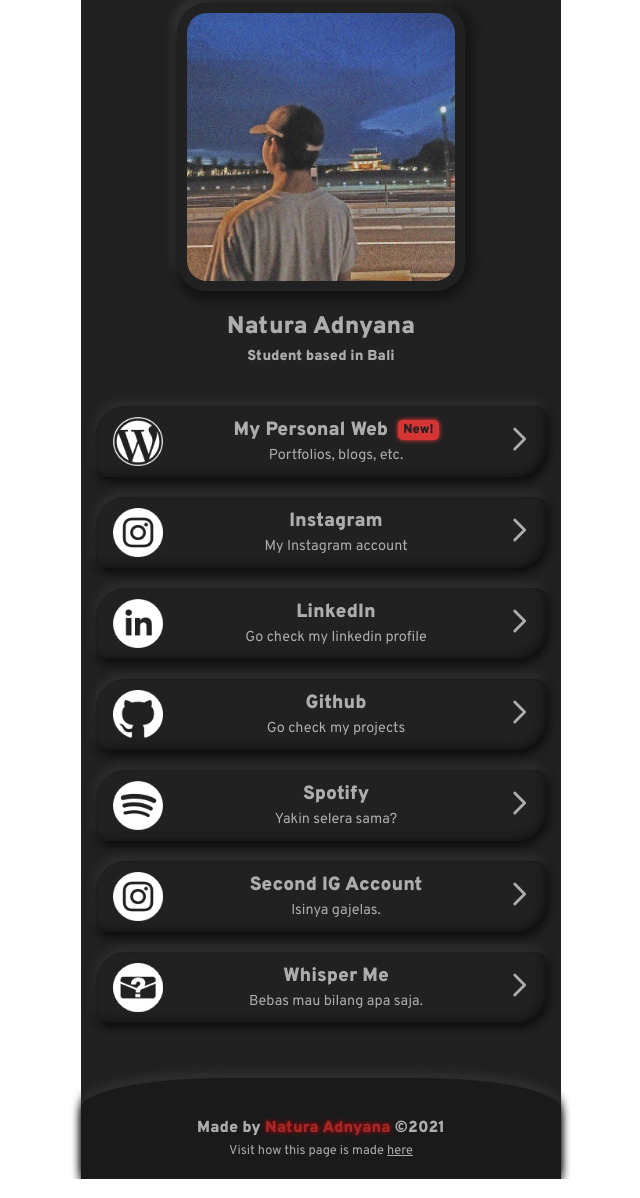
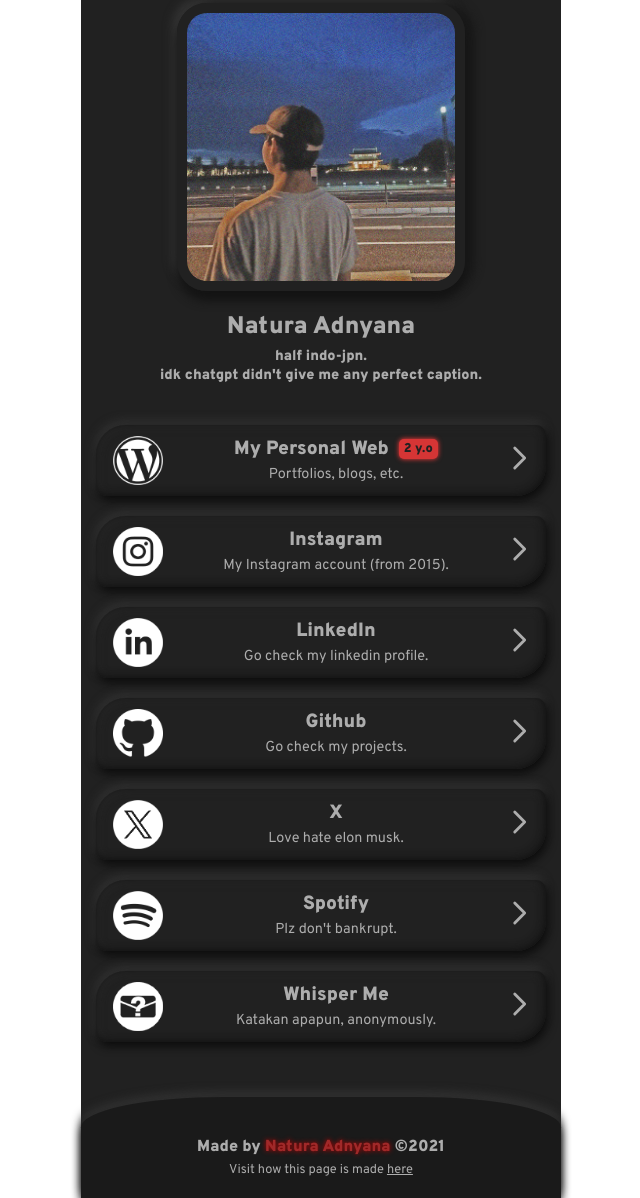
Before and after one commit to NaturaAdnyana/Selfmade-Likntree, a website built with webpack: page src/index.html in a window 1280 px wide. Shown: the part 87-1285 px from the top of the page, without its empty margins (319-959 px from the left). Built offline with nearby package versions, Linux system fonts and the light colour scheme.

Commit message:
new link after 2 years

```diff
--- a/src/public/data/data.json
+++ b/src/public/data/data.json
@@ -1,6 +1,7 @@
 {
   "owner_name": "Natura Adnyana",
-  "owner_desc": "Student based in Bali",
+  "owner_flag": "half indo-jpn.",
+  "owner_desc": "idk chatgpt didn't give me any perfect caption.",
   "owner_pics": "images/profile.jpg",
   "links": [
     {
@@ -8,42 +9,42 @@
       "name": "My Personal Web",
       "icon": "images/wordpress.png",
       "desc": "Portfolios, blogs, etc.",
-      "link": "https://www.naturaadnyana.com/"
+      "link": "https://natsura.my.id/"
     },
     {
       "name": "Instagram",
       "icon": "images/instagram.png",
-      "desc": "My Instagram account",
+      "desc": "My Instagram account (from 2015).",
       "link": "https://www.instagram.com/natura.adn/"
     },
     {
       "name": "LinkedIn",
       "icon": "images/linkedin.png",
-      "desc": "Go check my linkedin profile",
-      "link": "https://www.linkedin.com/in/natura-adn/"
+      "desc": "Go check my linkedin profile.",
+      "link": "https://www.linkedin.com/in/natura-adnyana/"
     },
     {
       "name": "Github",
       "icon": "images/github-icon.png",
-      "desc": "Go check my projects",
+      "desc": "Go check my projects.",
       "link": "https://github.com/NaturaAdnyana"
+    },
+    {
+      "name": "X",
+      "icon": "images/x.png",
+      "desc": "Love hate elon musk.",
+      "link": "https://x.com/inoue_natsura"
     },
     {
       "name": "Spotify",
       "icon": "images/spotify.png",
-      "desc": "Yakin selera sama?",
+      "desc": "Plz don't bankrupt.",
       "link": "https://open.spotify.com/user/21xc362ojhdjiwb5p4bumpqii?si=b77fa0e1cdfa42f3"
-    },
-    {
-      "name": "Second IG Account",
-      "icon": "images/instagram.png",
-      "desc": "Isinya gajelas.",
-      "link": "https://www.instagram.com/more.natkun/"
     },
     {
       "name": "Whisper Me",
       "icon": "images/whisper-me.png",
-      "desc": "Bebas mau bilang apa saja.",
+      "desc": "Katakan apapun, anonymously.",
       "link": "https://whisper-me-natkun.netlify.app/"
     }
   ]
--- a/src/scripts/index.js
+++ b/src/scripts/index.js
@@ -7,6 +7,7 @@ import swal from "sweetalert";
 
 const {
   owner_name,
+  owner_flag,
   owner_desc,
   owner_pics,
   links,
@@ -26,10 +27,14 @@ if (time < 10) {
 }
 
 profile.innerHTML = `
-  <h1 id="inform">- ${greeting} -</h1>
+  <div class="greeting" id="inform">- ${greeting} -</div>
   <img class="owner-pics" src="${owner_pics}" alt="My Pics">
-  <h2>${owner_name}</h1>
-  <h3>${owner_desc}</h3>
+  <h1>${owner_name}</h1>
+  <h2>
+  ${owner_flag}
+  </br>
+  ${owner_desc}
+  </h2>
 `;
 
 let linkHTML = "";
@@ -56,7 +61,7 @@ links.forEach((link) => {
       <div class="link-name">
         <h4>
           ${link.name}
-          ${link.new ? "<span class='new-label'>New!</span>" : ""}
+          ${link.new ? "<span class='new-label'>2 y.o</span>" : ""}
         </h4>
         <p>${link.desc}</p>
         </div>
--- a/src/styles/style.css
+++ b/src/styles/style.css
@@ -44,14 +44,14 @@ main {
   box-shadow: 0px 10px 10px rgb(20, 20, 20), 10px 0px 10px rgb(25, 25, 25),
     -5px -5px 10px rgb(53, 53, 53);
 }
-main h1 {
+.greeting {
   font-size: 1rem;
 }
-main h2 {
+main h1 {
   margin-top: 15px;
   font-size: 1.5rem;
 }
-main h3 {
+main h2 {
   margin-top: 5px;
   font-size: 0.9rem;
 }
```
Also changed, not shown: src/public/images/x.png (added), 4 other files.
